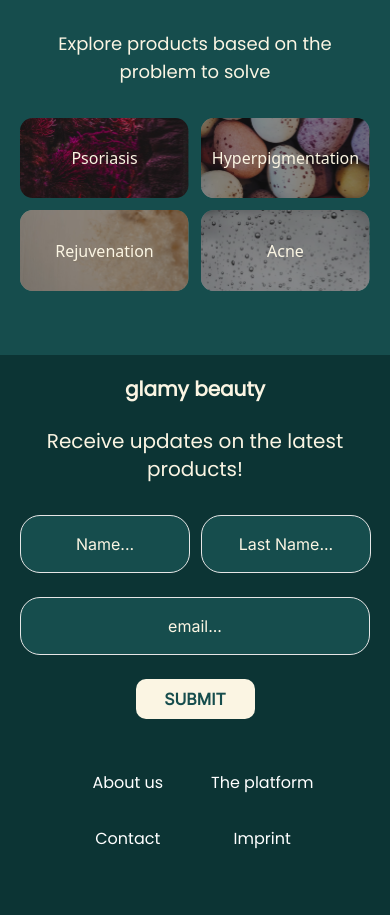
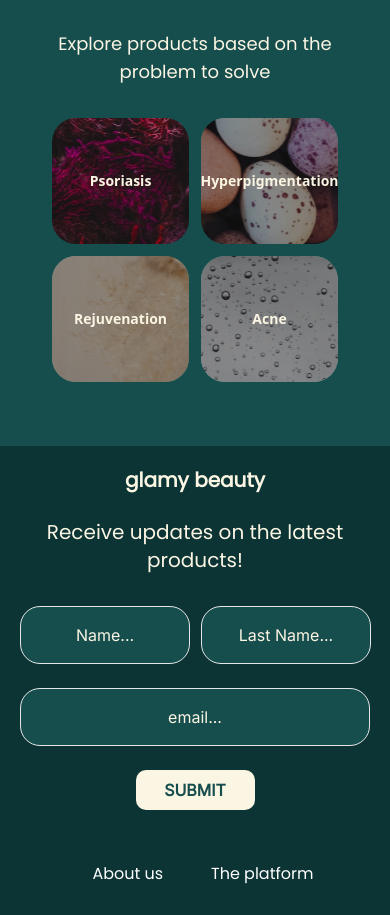
Before and after one commit to fahmiSD/glamify, a Nuxt app: page / in a window 390 px wide. Shown: the part 1393-2308 px from the top of the page. Built offline with nearby package versions, Linux system fonts and the light colour scheme.

Commit message:
responsive 4

```diff
--- a/layouts/default.vue
+++ b/layouts/default.vue
@@ -87,13 +87,13 @@
                   <label for="modalNavbar">
                     <ul class="flex flex-col gap-10 pt-10">
                       <li>
-                        <NuxtLink to="/product-recomendation"
+                        <a href="/product-recomendation"
                           ><p
                             class="text-center text-[#164d4d] font-semibold text-xl"
                           >
                             Recomendation <br />
                             Request
-                          </p></NuxtLink
+                          </p></a
                         >
                       </li>
                       <li>
@@ -107,13 +107,13 @@
                         >
                       </li>
                       <li>
-                        <NuxtLink to="/login" class=""
+                        <a href="/login" class=""
                           ><p
                             class="text-center text-[#164d4d] font-semibold text-xl"
                           >
                             Login / <br />
                             Sign up
-                          </p></NuxtLink
+                          </p></a
                         >
                       </li>
                     </ul>
--- a/pages/index.vue
+++ b/pages/index.vue
@@ -1799,20 +1799,44 @@
     <div class="flex justify-center items-center mb-16 px-5 md:px-0">
       <div class="grid md:grid-cols-4 grid-cols-2 md:gap-10 gap-3">
         <div class="flex justify-center items-center">
-          <p class="absolute text-[#fbf5e3]">Psoriasis</p>
-          <img src="psoriasis.svg" alt="" />
+          <p class="absolute text-[#fbf5e3] text-sm md:text-md font-semibold">
+            Psoriasis
+          </p>
+          <img
+            src="psoriasis.svg"
+            alt=""
+            class="w-[137px] h-[126px] md:w-full md:h-full object-cover object-center rounded-3xl"
+          />
         </div>
         <div class="flex justify-center items-center">
-          <p class="absolute text-[#fbf5e3]">Hyperpigmentation</p>
-          <img src="hyperpigmentation.svg" alt="" />
+          <p class="absolute text-[#fbf5e3] text-sm md:text-md font-semibold">
+            Hyperpigmentation
+          </p>
+          <img
+            src="hyperpigmentation.svg"
+            alt=""
+            class="w-[137px] h-[126px] md:w-full md:h-full object-cover object-center rounded-3xl"
+          />
         </div>
         <div class="flex justify-center items-center">
-          <p class="absolute text-[#fbf5e3]">Rejuvenation</p>
-          <img src="rejuvenation.svg" alt="" />
+          <p class="absolute text-[#fbf5e3] text-sm md:text-md font-semibold">
+            Rejuvenation
+          </p>
+          <img
+            src="rejuvenation.svg"
+            alt=""
+            class="w-[137px] h-[126px] md:w-full md:h-full object-cover object-center rounded-3xl"
+          />
         </div>
         <div class="flex justify-center items-center">
-          <p class="absolute text-[#fbf5e3]">Acne</p>
-          <img src="acne.svg" alt="" />
+          <p class="absolute text-[#fbf5e3] text-sm md:text-md font-semibold">
+            Acne
+          </p>
+          <img
+            src="acne.svg"
+            alt=""
+            class="w-[137px] h-[126px] md:w-full md:h-full object-cover object-center rounded-3xl"
+          />
         </div>
       </div>
     </div>
```
